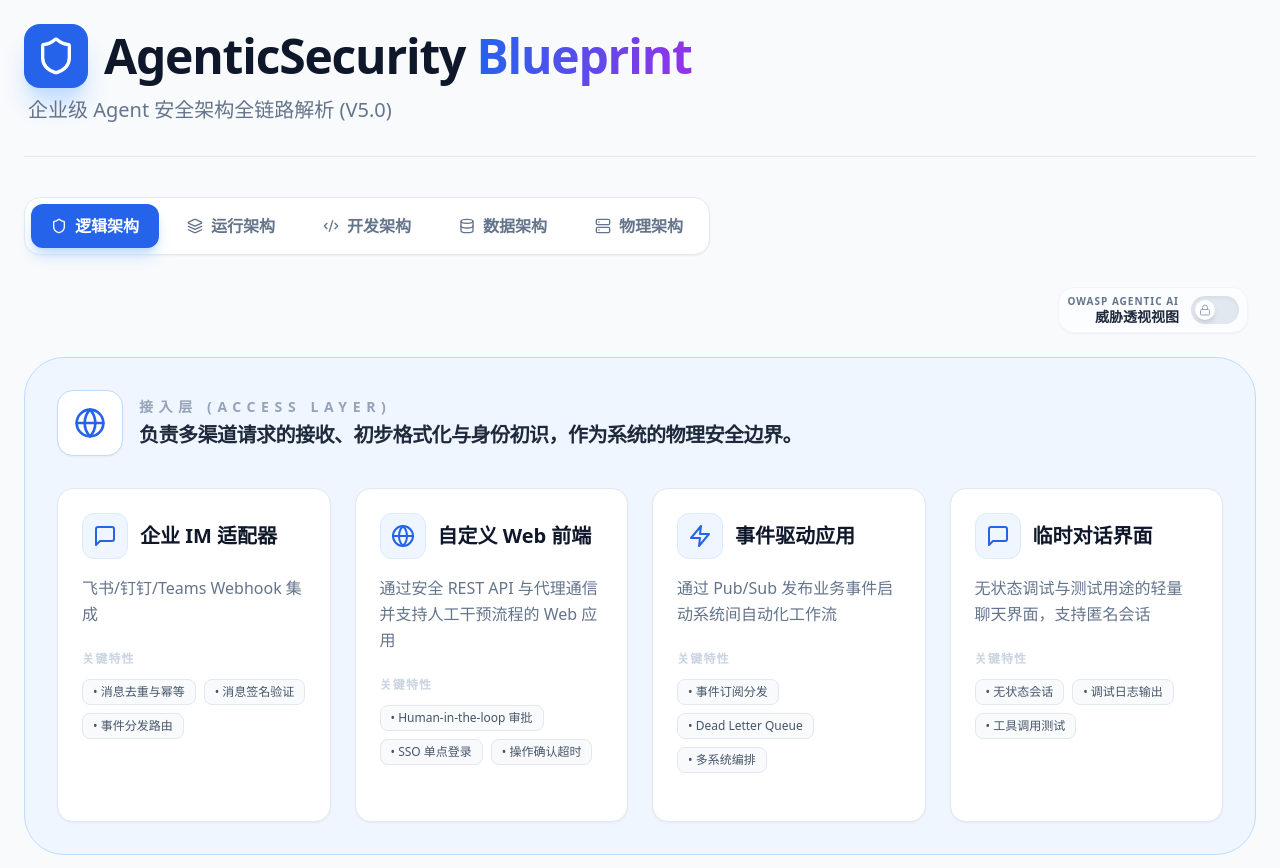
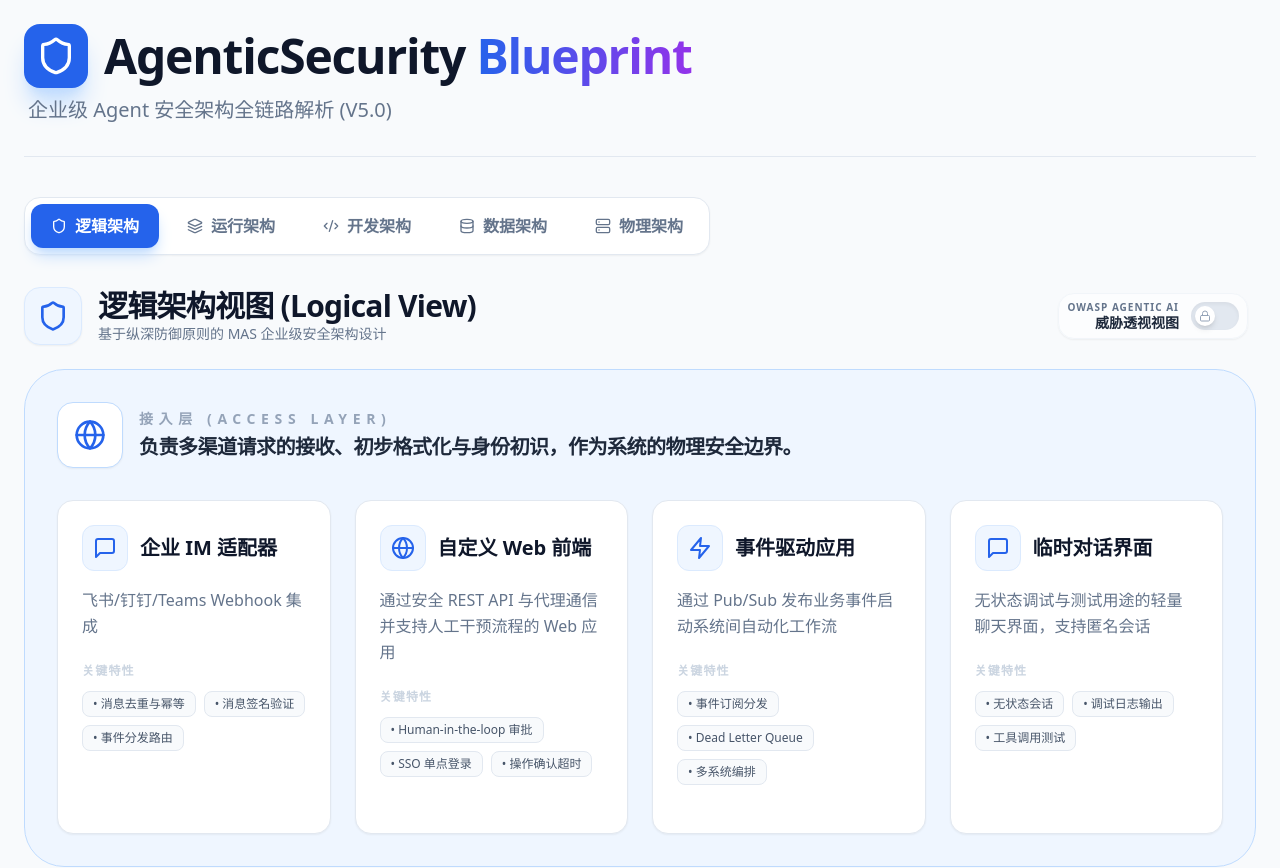
Before and after one commit to raoliaoyuan/AgenticSecurity, a React (Vite) app: page / in a window 1280 px wide. Shown: the top 868 px of the page. Built offline with nearby package versions, Linux system fonts and the light colour scheme.

Commit message:
style: add header title and subtitle to Logical View to align with Process View layout

```diff
--- a/src/views/arch/LogicalView.jsx
+++ b/src/views/arch/LogicalView.jsx
@@ -140,8 +140,18 @@
 
     return (
         <div className="space-y-6">
-            {/* 顶层威胁透视开关 - 视觉对齐 Process View 安全审计视图 */}
-            <div className="flex justify-end pr-2 mb-2">
+            {/* 顶层标题区域与威胁透视开关 - 视觉对齐 Process View */}
+            <div className="flex items-center justify-between pr-2 mb-6">
+                <div className="flex items-center gap-4">
+                    <div className="p-3 bg-blue-50 text-blue-600 rounded-2xl border border-blue-100 shadow-sm">
+                        <Shield className="w-8 h-8 font-black" />
+                    </div>
+                    <div>
+                        <h3 className="text-3xl font-black text-slate-900 tracking-tight">逻辑架构视图 (Logical View)</h3>
+                        <p className="text-slate-500 text-sm font-medium">基于纵深防御原则的 MAS 企业级安全架构设计</p>
+                    </div>
+                </div>
+
                 <div className="flex items-center gap-3 bg-white/50 backdrop-blur-sm p-2 rounded-2xl border border-slate-100 shadow-sm">
                     <div className="text-right">
                         <div className="text-[10px] font-bold text-slate-500 uppercase tracking-widest leading-none mb-1">OWASP Agentic AI</div>
```
